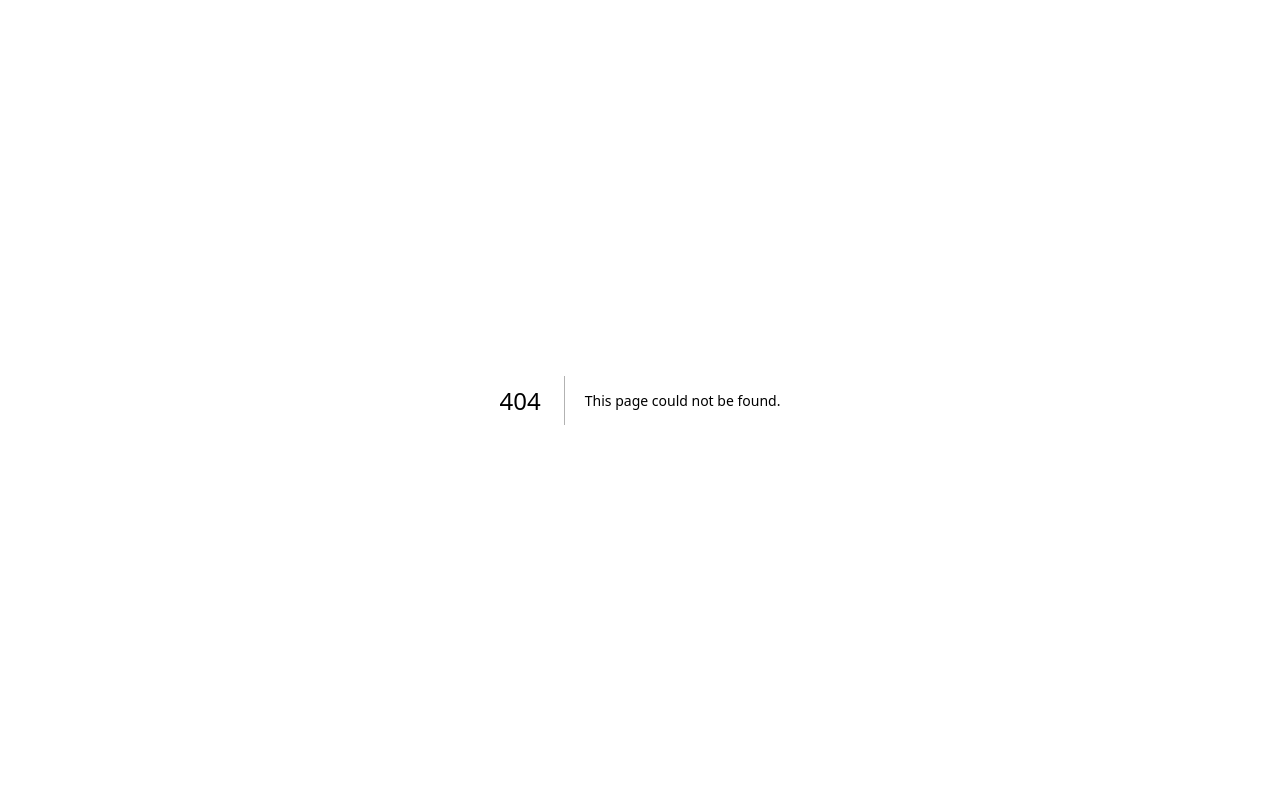
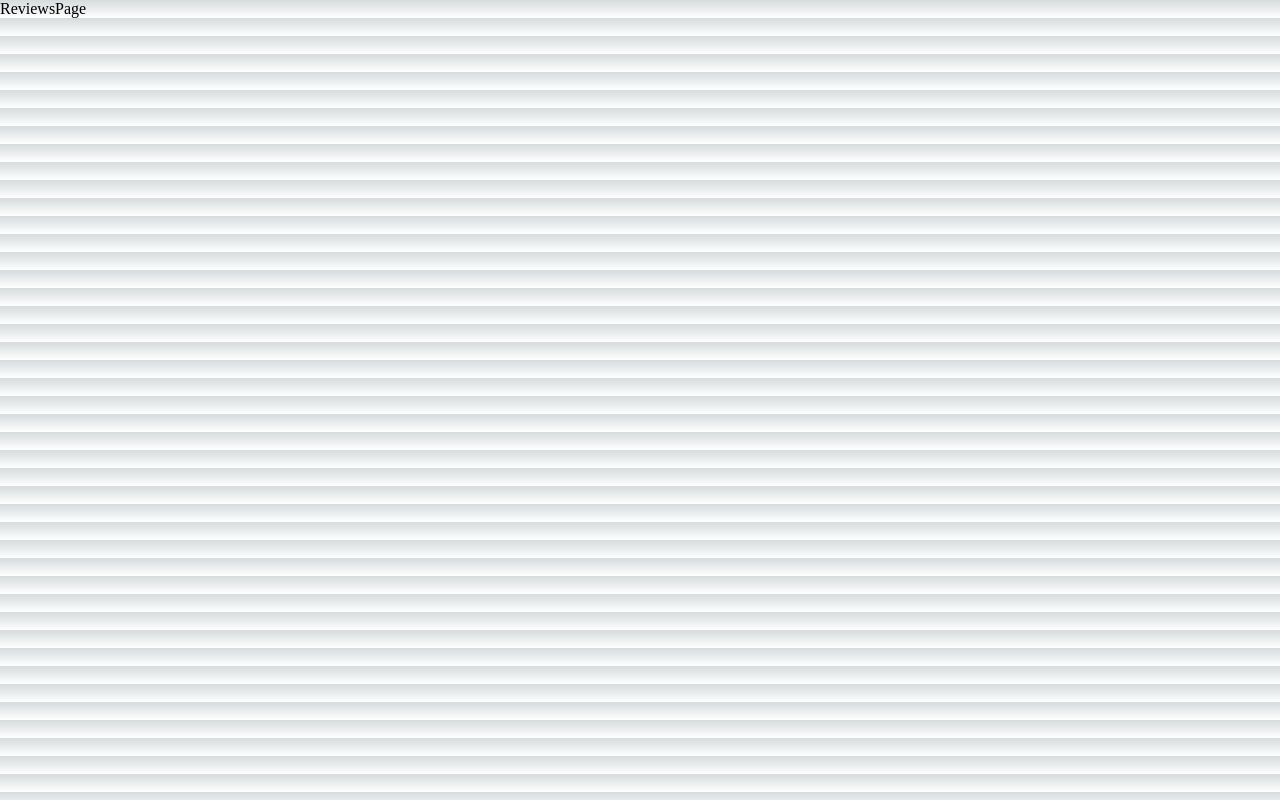
Before and after one commit to mohammadsohrabi2021/landingMantrayou, a Next.js app: page /reviews in a window 1280 px wide. Before the commit this address had no page. Built offline with nearby package versions, Linux system fonts and the light colour scheme.

Commit message:
create route component Reviews done

```diff
--- /dev/null
+++ b/pages/reviews.jsx
@@ -0,0 +1,10 @@
+import ReviewsPage from '@/components/pages/ReviewsPage'
+import React from 'react'
+
+function Reviews() {
+  return (
+   <ReviewsPage/>
+  )
+}
+
+export default Reviews
```
